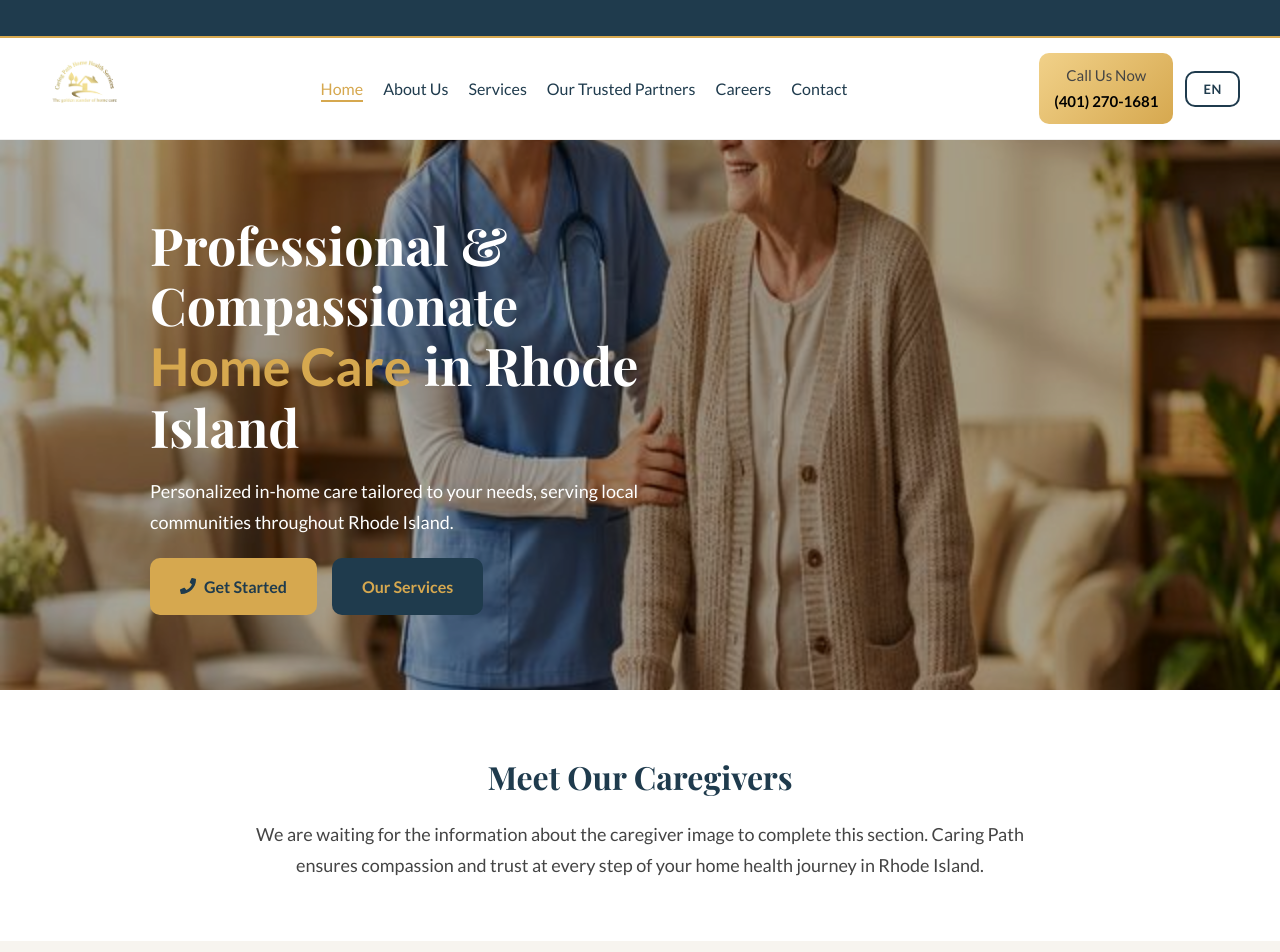
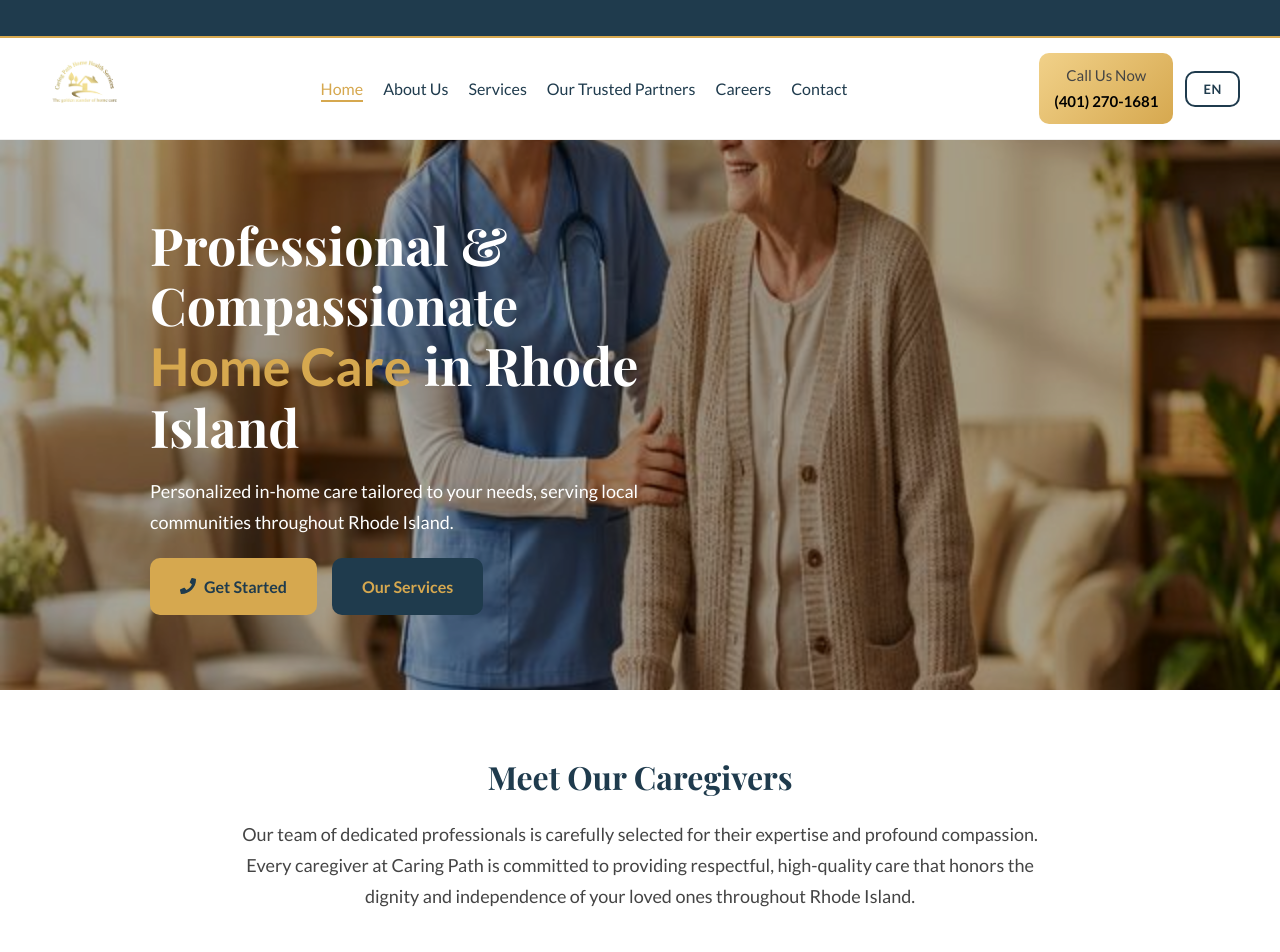
Before and after one commit to Aloecheverria7/caring-react, a React (Vite) app: page / in a window 1280 px wide. Shown: the top 952 px of the page. Built offline with nearby package versions, Linux system fonts and the light colour scheme.

Commit message:
improvement: adding missing translations

```diff
--- a/src/components/hero-intro.component.tsx
+++ b/src/components/hero-intro.component.tsx
@@ -5,9 +5,9 @@ function HeroIntro() {
     return (
         <section className="hero-intro" style={{ padding: '60px 0', background: '#fff', textAlign: 'center' }}>
             <div className="container">
-                <h2 style={{ fontSize: '32px', color: 'var(--blue)', marginBottom: '15px' }}>{t('hero.introTitle', 'Meet Our Caregivers')}</h2>
+                <h2 style={{ fontSize: '32px', color: 'var(--blue)', marginBottom: '15px' }}>{t('hero.introTitle')}</h2>
                 <p style={{ fontSize: '18px', maxWidth: '800px', margin: '0 auto', lineHeight: '1.7' }}>
-                    {t('hero.introText', 'We are waiting for the information about the caregiver image to complete this section. Caring Path ensures compassion and trust at every step of your home health journey in Rhode Island.')}
+                    {t('hero.introText')}
                 </p>
             </div>
         </section>
--- a/src/i18n/locales/en.json
+++ b/src/i18n/locales/en.json
@@ -14,7 +14,9 @@
         "titleSuffix": "in Rhode Island",
         "subtitle": "Personalized in-home care tailored to your needs, serving local communities throughout Rhode Island.",
         "ctaGetStarted": "Get Started",
-        "ctaServices": "Our Services"
+        "ctaServices": "Our Services",
+        "introTitle": "Meet Our Caregivers",
+        "introText": "Our team of dedicated professionals is carefully selected for their expertise and profound compassion. Every caregiver at Caring Path is committed to providing respectful, high-quality care that honors the dignity and independence of your loved ones throughout Rhode Island."
     },
     "intro": {
         "heading": "Welcome to Caring Path",
--- a/src/i18n/locales/es.json
+++ b/src/i18n/locales/es.json
@@ -14,7 +14,9 @@
         "titleSuffix": "en Rhode Island",
         "subtitle": "Atención personalizada en casa, adaptada a tus necesidades, sirviendo a las comunidades locales de Rhode Island.",
         "ctaGetStarted": "Comenzar",
-        "ctaServices": "Nuestros Servicios"
+        "ctaServices": "Nuestros Servicios",
+        "introTitle": "Conoce a Nuestros Cuidadores",
+        "introText": "Nuestro equipo de profesionales dedicados es seleccionado cuidadosamente por su experiencia y profunda compasión. Cada cuidador en Caring Path está comprometido a brindar una atención respetuosa y de alta calidad que honre la dignidad e independencia de tus seres queridos en todo Rhode Island."
     },
     "intro": {
         "heading": "Bienvenido a Caring Path",
```
